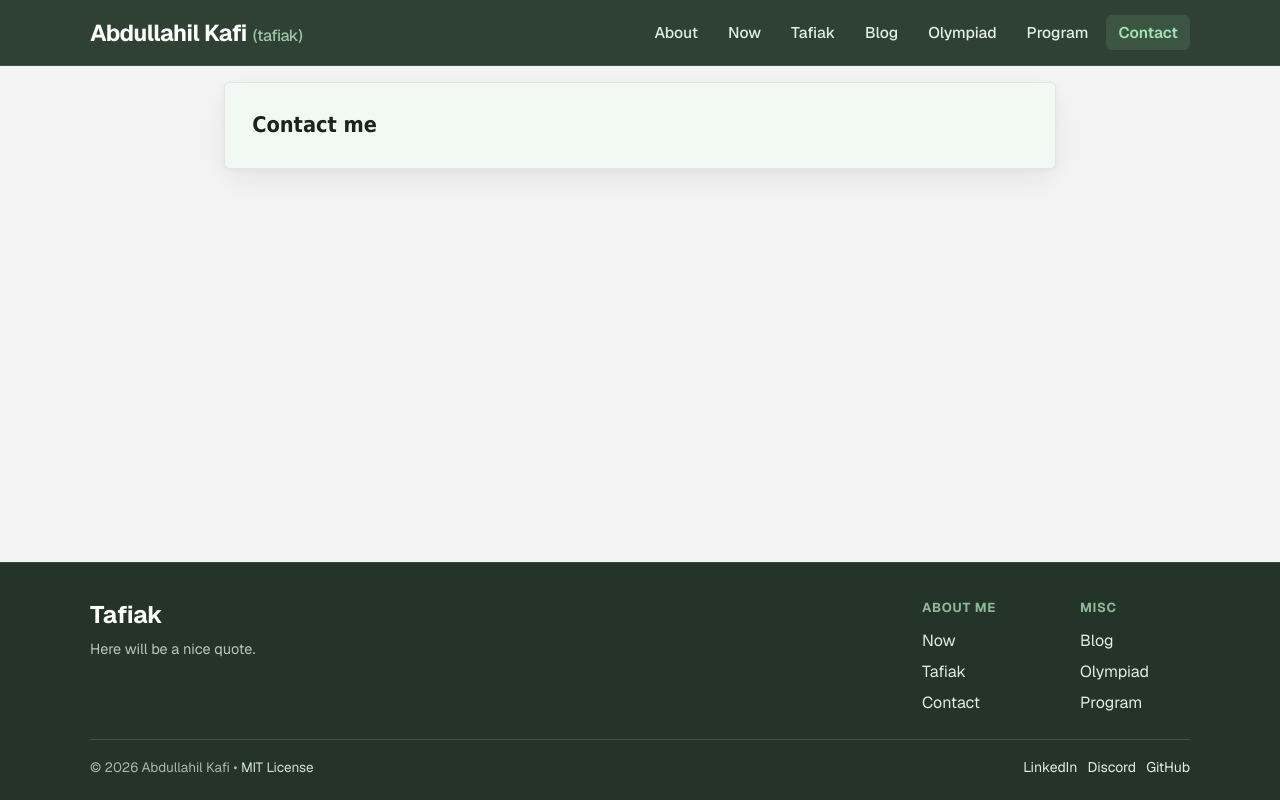
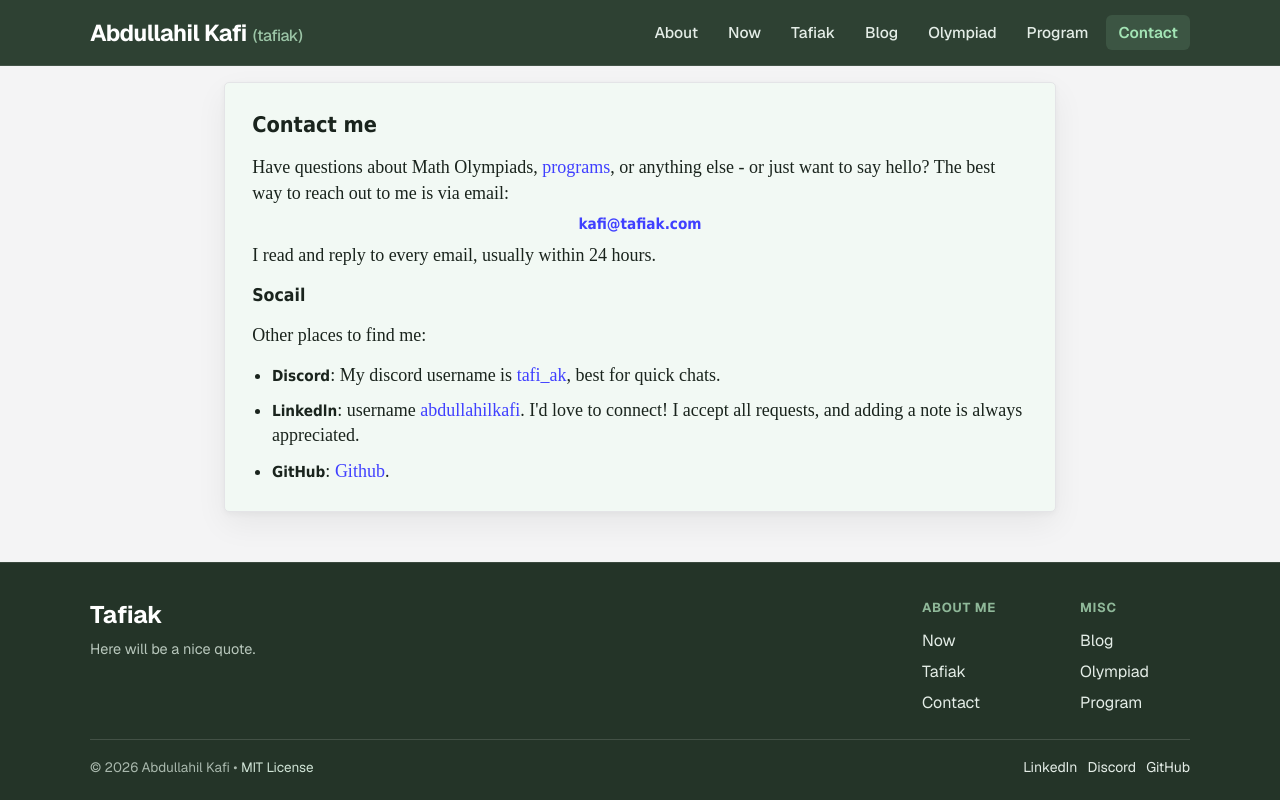
Before and after one commit to Tafi-ak/tafiak-web, a Next.js app: page /contact in a window 1280 px wide. Built offline with nearby package versions, Linux system fonts and the light colour scheme.

Commit message:
added contact page

```diff
--- a/src/app/blog/page.tsx
+++ b/src/app/blog/page.tsx
@@ -1,4 +1,6 @@
-export const metadata = {
+import type { Metadata } from "next";
+
+export const metadata: Metadata = {
   title: "Blog",
 }
 
--- a/src/app/contact/page.tsx
+++ b/src/app/contact/page.tsx
@@ -1,10 +1,60 @@
-export const metadata = {
+import type { Metadata } from "next";
+import Link from "next/link";
+
+export const metadata: Metadata = {
   title: "Contact",
+  description: "Get in touch via email (kafi@tafiak.com), Discord, LinkedIn.",
 }
 
 
 export default function Contact() {
   return (
-    <h1>Contact me</h1>
+
+    <div>
+      <h1>Contact me</h1>
+
+      <p>
+        Have questions about Math Olympiads, <Link href="/program">programs</Link>, or anything else - or just want to say hello? The best way to reach out to me is via email:{" "}
+        <b style={{ display: "block", textAlign: "center", margin: ".5rem 0" }}>
+          <a href="mailto:kafi@tafiak.com">kafi@tafiak.com</a>
+        </b>{" "}
+        I read and reply to every email, usually within 24 hours.
+      </p>
+
+
+
+      <h2>Socail</h2>
+
+      <p>Other places to find me:</p>
+
+      <ul className="list">
+        <li><b>Discord</b>: My discord username is <a href="https://discord.com/users/819907792935976992" target="_blank" rel="noopener noreferrer">tafi_ak</a>, best for quick chats.</li>
+
+        <li><b>Linkedln</b>: username <a href="https://www.linkedin.com/in/abdullahilkafi" target="_blank" rel="noopener noreferrer">abdullahilkafi</a>. I'd love to connect! I accept all requests, and adding a note is always appreciated.</li>
+
+        <li><b>GitHub</b>: <a href="https://github.com/Tafi-ak" target="_blank" rel="noopener noreferrer">Github</a>.</li>
+
+      </ul>
+
+
+
+      <style>{/* css */`
+        .list{
+          list-style-position: outside;
+          padding-left: 1.1em;
+          margin: 0;
+          display: flex;
+          flex-direction: column;
+          gap: 10px;
+        }
+        b{
+          font-family: tahoma;
+          font-size: .95rem;
+        }
+      `}
+
+    </style>
+
+    </div>
   );
 }
--- a/src/app/globals.css
+++ b/src/app/globals.css
@@ -40,12 +40,12 @@ main p {
 }
 
 main a{
-  color:#5050ff;
+  color:#4040ff;
   text-decoration: none;
 }
 
 main a:hover{
-  color: #5050ff;
+  color: #4040ff;
   text-decoration: underline;
 }
 
--- a/src/app/not-found.tsx
+++ b/src/app/not-found.tsx
@@ -1,3 +1,9 @@
+import type { Metadata } from "next";
+
+export const metadata: Metadata = {
+  title: "404 error",
+}
+
 export default function NotFound(){
     return(
         <h1>404 Not Found</h1>
--- a/src/app/now/page.tsx
+++ b/src/app/now/page.tsx
@@ -1,4 +1,6 @@
-export const metadata = {
+import type { Metadata } from "next";
+
+export const metadata: Metadata = {
   title: "Now",
 }
 
--- a/src/app/olympiad/page.tsx
+++ b/src/app/olympiad/page.tsx
@@ -1,4 +1,6 @@
-export const metadata = {
+import type { Metadata } from "next";
+
+export const metadata: Metadata = {
   title: "Olympiad",
 }
 
--- a/src/app/program/page.tsx
+++ b/src/app/program/page.tsx
@@ -1,4 +1,6 @@
-export const metadata = {
+import type { Metadata } from "next";
+
+export const metadata: Metadata = {
   title: "Program",
 }
 
--- a/src/app/tafiak/page.tsx
+++ b/src/app/tafiak/page.tsx
@@ -1,4 +1,6 @@
-export const metadata = {
+import type { Metadata } from "next";
+
+export const metadata: Metadata = {
   title: "Tafiak",
 }
 
```
